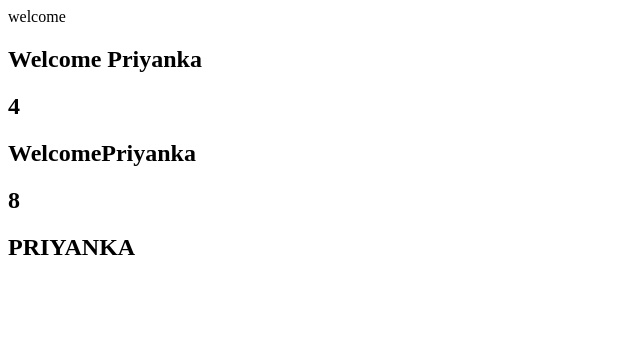
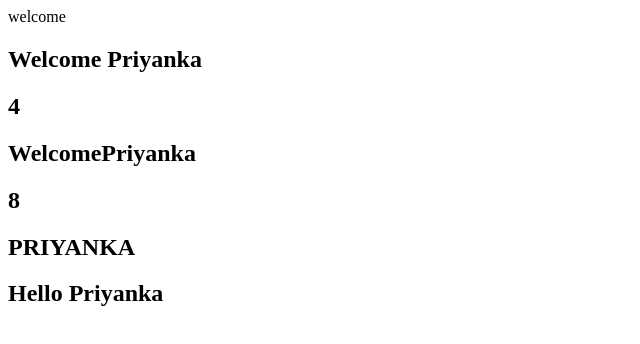
Before and after one commit to priyanka-teke05/angular-practice, an Angular app: page / in a window 1280 px wide. Shown: the top 344 px of the page, without its empty margins (0-640 px from the left). Built offline with nearby package versions, Linux system fonts and the light colour scheme.

Commit message:
ADDED: function in class and call from interpolation

```diff
--- a/src/app/component1/component1.component.ts
+++ b/src/app/component1/component1.component.ts
@@ -15,6 +15,7 @@ import { Component, OnInit } from '@angular/core';
               <h2>{{"Welcome" + name}}</h2>
               <h2>{{name.length}}</h2>
               <h2>{{name.toUpperCase()}}</h2>
+              <h2>{{greetUser()}}</h2>
               `,
   styleUrls: ['./component1.component.css']
 })
@@ -25,4 +26,8 @@ export class Component1Component implements OnInit {
   ngOnInit(): void {
   }
 
+  greetUser() {
+    return "Hello " +this.name;
+  }
+
 }
```
